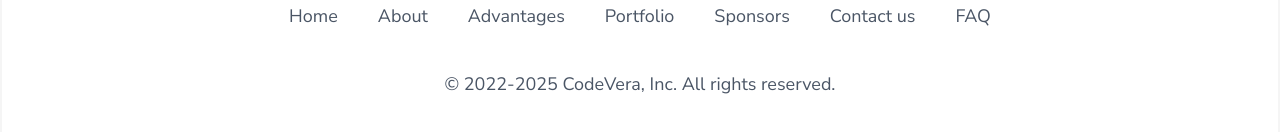
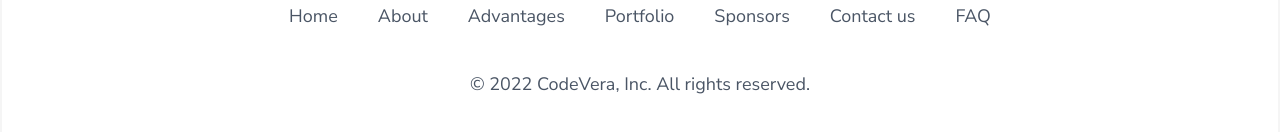
Before and after one commit to kamilaghayev/codevera-portfolio, a Next.js app: page /about in a window 1280 px wide. Shown: the part 1186-1318 px from the top of the page. Built offline with nearby package versions, Linux system fonts and the light colour scheme; what @ant-design/nextjs-registry, @bprogress/next would draw is missing.

Commit message:
Update index.jsx

```diff
--- a/src/components/footer/index.jsx
+++ b/src/components/footer/index.jsx
@@ -27,7 +27,7 @@ export const Footer = () => {
         <FaGithub className='hover:text-[#141414] cursor-pointer'/>
         <FaYoutube className='hover:text-[#141414] cursor-pointer'/>
       </div> */}
-      <span className='text-sm sm:text-base lg:text-lg'>© 2022-2025 CodeVera, Inc. All rights reserved.</span>
+      <span className='text-sm sm:text-base lg:text-lg'>© 2022 CodeVera, Inc. All rights reserved.</span>
     </div>
   )
 }
```
